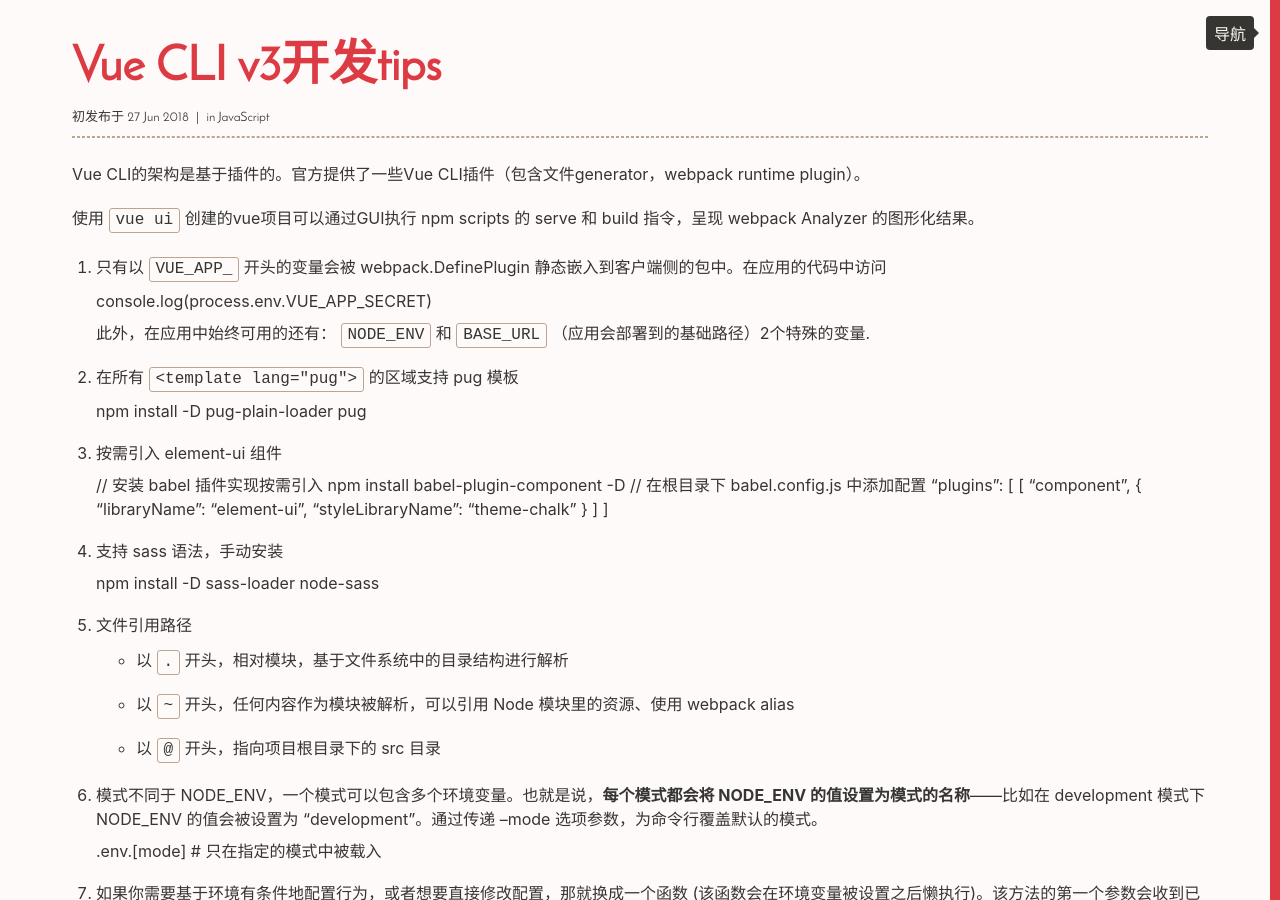
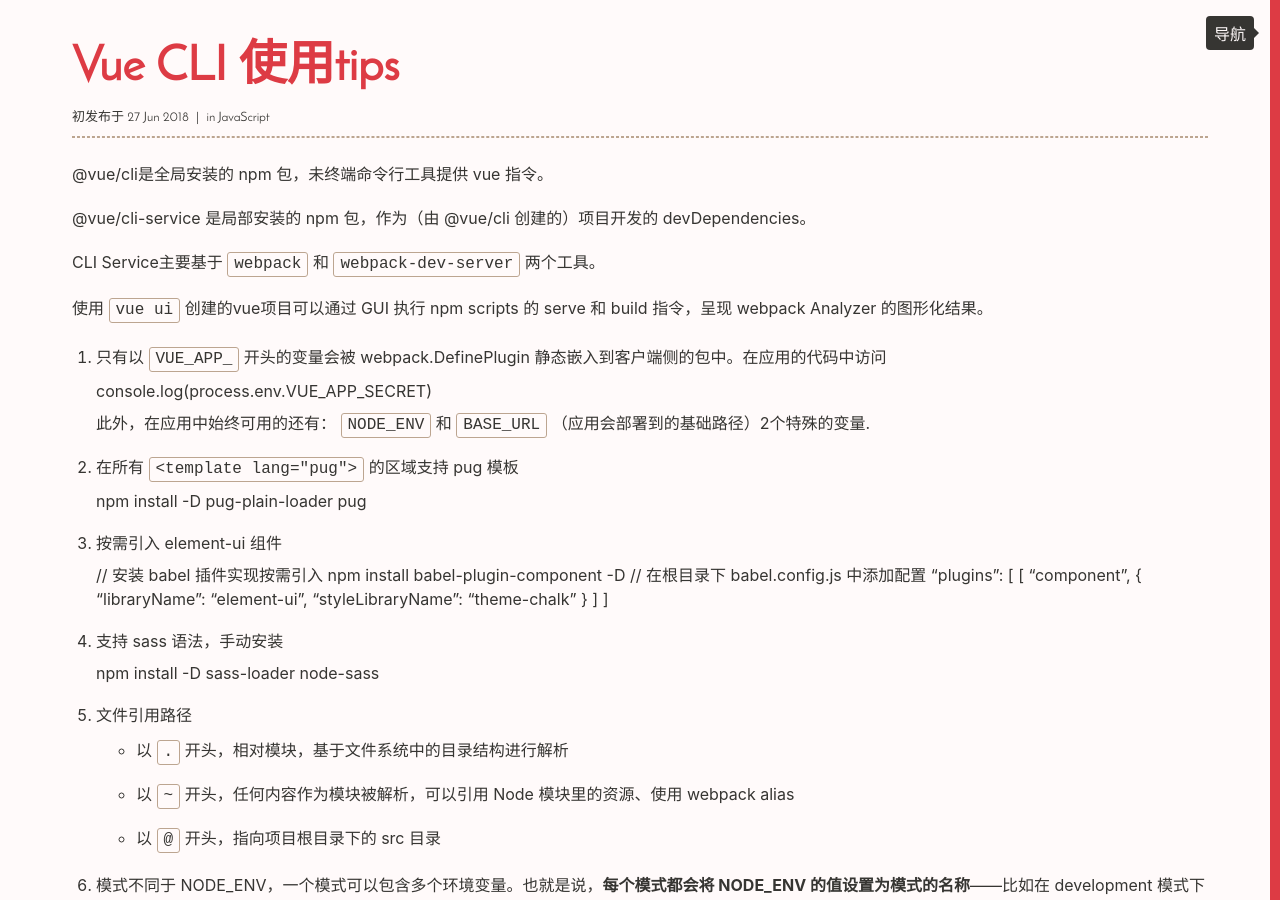
Before and after one commit to Vivi-wu/dive-into-web, a Jekyll site: the page built from _posts/2018-06-27-Vue-Cli.markdown, in a window 1280 px wide and 900 px high. Built offline with Jekyll 4.4.1, drawn with Linux system fonts in a browser that asks for light colours; some of the changed text lies outside the part shown.

Commit message:
update blog for vue cli

```diff
--- a/_posts/2018-06-27-Vue-Cli-v3.markdown
+++ b/_posts/2018-06-27-Vue-Cli.markdown
@@ -1,10 +1,16 @@
 ---
-title:  "Vue CLI v3开发tips"
+title:  "Vue CLI 使用tips"
 category: JavaScript
 ---
-Vue CLI的架构是基于插件的。官方提供了一些Vue CLI插件（包含文件generator，webpack runtime plugin）。
+@vue/cli是全局安装的 npm 包，未终端命令行工具提供 vue 指令。
 
-使用 `vue ui` 创建的vue项目可以通过GUI执行 npm scripts 的 serve 和 build 指令，呈现 webpack Analyzer 的图形化结果。
+@vue/cli-service 是局部安装的 npm 包，作为（由 @vue/cli 创建的）项目开发的 devDependencies。
+
+CLI Service主要基于 `webpack` 和 `webpack-dev-server` 两个工具。
+
+使用 `vue ui` 创建的vue项目可以通过 GUI 执行 npm scripts 的 serve 和 build 指令，呈现 webpack Analyzer 的图形化结果。
+
+<!--more-->
 
 1. 只有以 `VUE_APP_` 开头的变量会被 webpack.DefinePlugin 静态嵌入到客户端侧的包中。在应用的代码中访问
 
@@ -44,8 +50,6 @@
 
 7. 如果你需要基于环境有条件地配置行为，或者想要直接修改配置，那就换成一个函数 (该函数会在环境变量被设置之后懒执行)。该方法的第一个参数会收到已经解析好的配置。在函数内，你可以直接修改配置，或者返回一个将会被合并的对象.
 8. 前端应用独立于后端部署——即后端暴露一个前端可访问的 API，前端实际上是纯静态应用。那么可以将 dist 目录里构建的内容**部署到任何静态文件服务器**中，但要确保正确的 baseUrl。
-
-<!--more-->
 
 ### macOS首次安装 vue cli
 
@@ -101,7 +105,15 @@
 
 ### 快速原型开发
 
-使用 `vue serve` 和 `vue build` 命令对单个 *.vue 文件进行快速原型开发，需要先额外安装一个全局的扩展：
+使用 `vue serve` 和 `vue build` 命令对单个 *.vue 文件进行快速原型开发。
+
+	vue serve [options] [entry]
+
++ 常用 options 为 -o, --open
++ 不指定 entry 文件，则默认在当前目录查找 main.js, index.js, App.vue 或 app.vue
++ 使用cli创建的项目默认 setup (webpack, babel, postcss & eslint)
+
+使用前需要额外安装一个全局的扩展：
 
 	npm install -g @vue/cli-service-global
 
```
